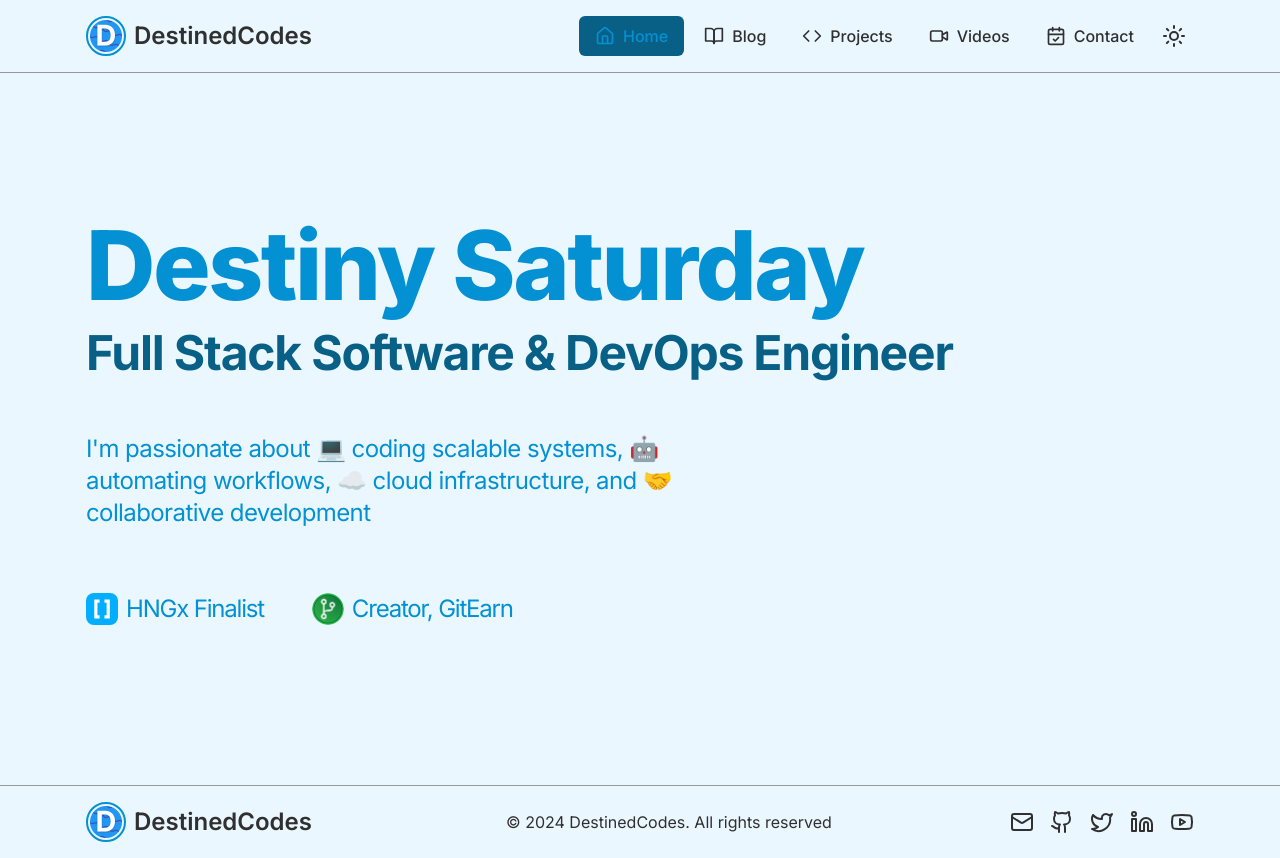
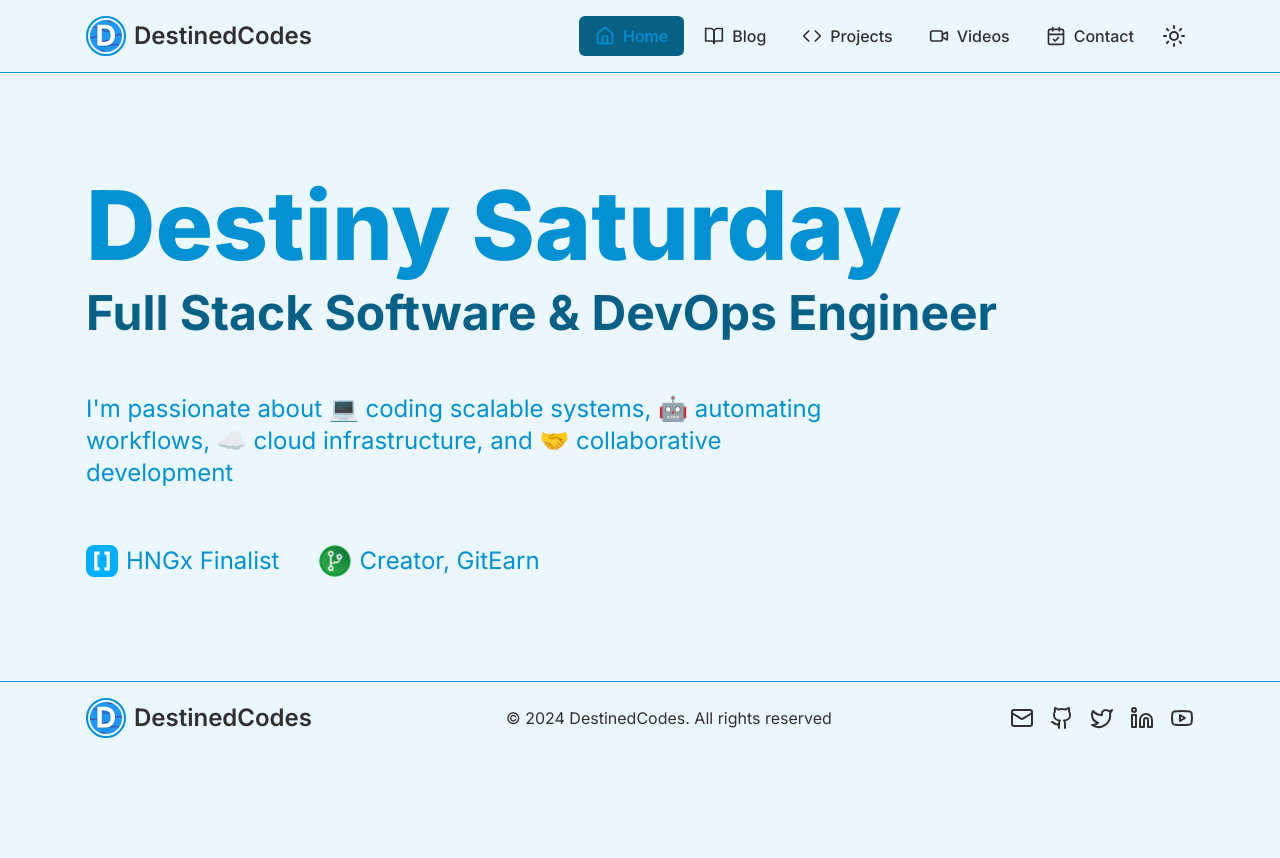
Before and after one commit to ThePrimeJnr/destinedcodes, a Next.js app: page / in a window 1280 px wide. After the commit the page ends 800 px from the top, so only its background shows below. Built offline with nearby package versions, Linux system fonts and the light colour scheme.

Commit message:
style: set separator color

```diff
--- a/app/globals.css
+++ b/app/globals.css
@@ -73,4 +73,8 @@
   body {
     @apply bg-background text-foreground;
   }
+
+  .bg-border-color {
+    background-color: hsl(var(--primary));
+  }
 }
--- a/app/page.tsx
+++ b/app/page.tsx
@@ -7,21 +7,21 @@ export const metadata: Metadata = getMetadata('home');
 
 const Home = () => {
   return (
-    <div className="py-14 md:py-24">
+    <div className="py-14 md:py-22">
       <div className="flex flex-col">
-        <h1 className="font-extrabold text-6xl text-primary dark:text-white md:text-8xl tracking-tight">
+        <h1 className="font-extrabold text-6xl text-primary dark:text-white md:text-8xl font-black">
           Destiny Saturday
         </h1>
-        <p className="mt-4 font-bold text-4xl text-secondary md:text-5xl leading-tight tracking-tight">
+        <p className="mt-4 font-bold text-4xl text-secondary md:text-5xl">
           Full Stack Software &amp; DevOps Engineer
         </p>
 
-        <p className="mt-10 md:mt-14 max-w-2xl text-lg text-primary md:text-2xl tracking-tight">
+        <p className="my-10 md:my-14 md:max-w-xl lg:max-w-3xl text-lg text-primary md:text-2xl">
           I&apos;m passionate about 💻 coding scalable systems, 🤖 automating
           workflows, ☁️ cloud infrastructure, and 🤝 collaborative development
         </p>
 
-        <div className="flex md:flex-row flex-col gap-4 md:gap-12 mt-8 md:mt-12 py-4 w-full text-lg text-primary md:text-2xl tracking-tighter">
+        <div className="flex md:flex-row flex-col gap-4 md:gap-10 w-full text-lg text-primary md:text-2xl">
           <div className="flex items-center">
             <Image
               src={'/images/hng.png'}
--- a/components/ui/separator.tsx
+++ b/components/ui/separator.tsx
@@ -18,7 +18,7 @@ const Separator = React.forwardRef<
       decorative={decorative}
       orientation={orientation}
       className={cn(
-        'shrink-0 bg-border',
+        'shrink-0 bg-border-color',
         orientation === 'horizontal' ? 'h-[1px] w-full' : 'h-full w-[1px]',
         className,
       )}
```
